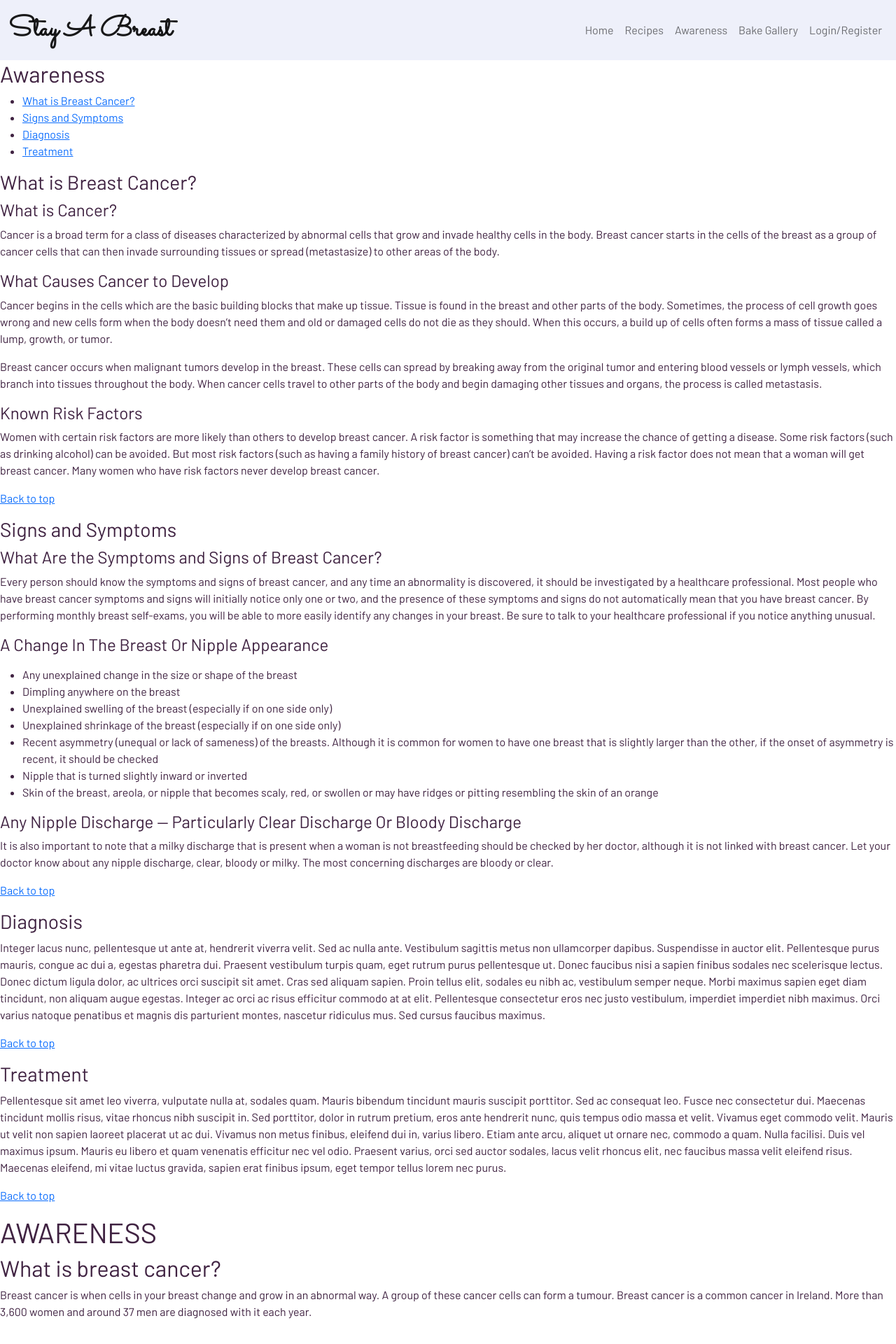
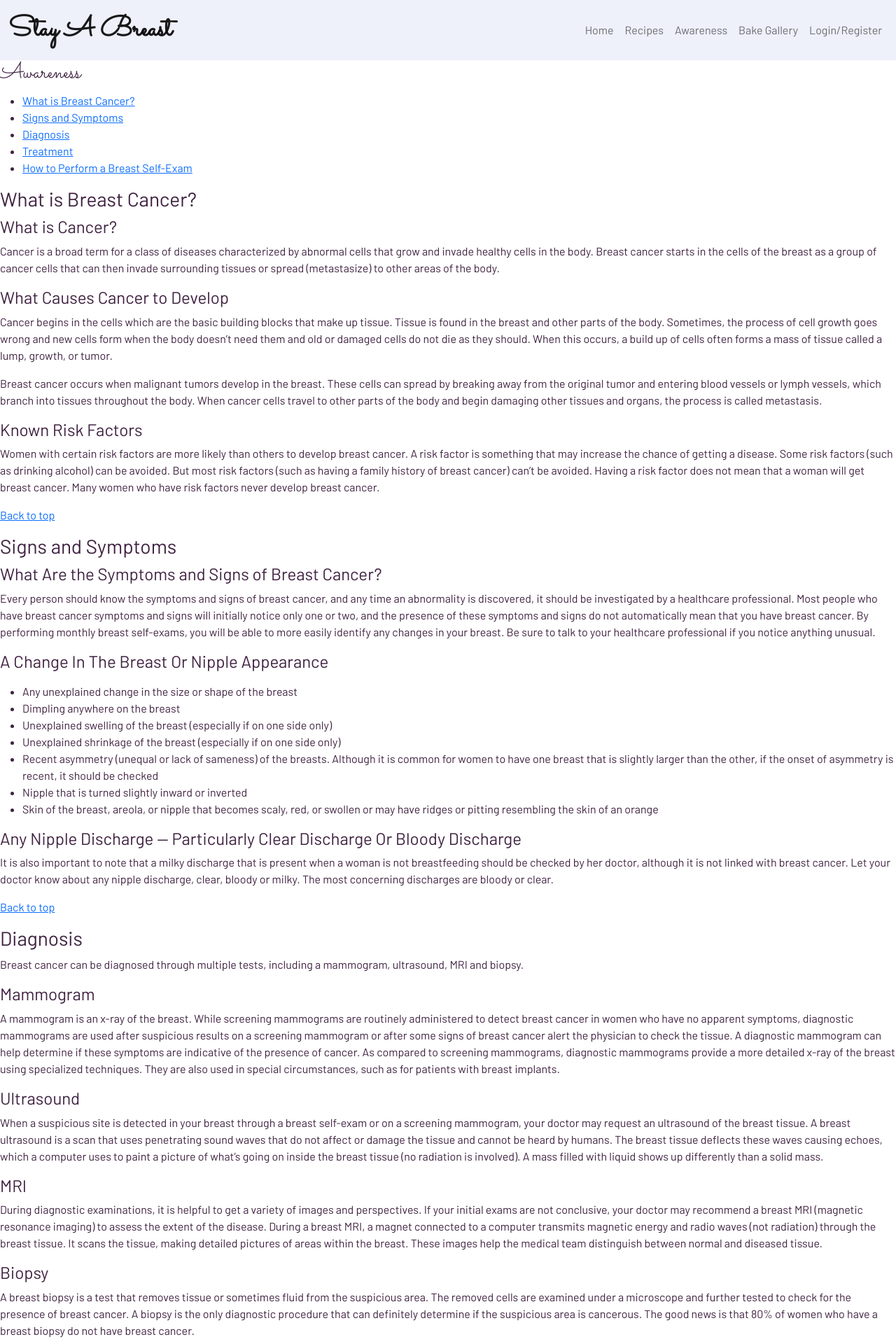
Before and after one commit to Sharon-B/BreastCancerAwarenessBakingApp, a Flask app: page /awareness in a window 1280 px wide. Shown: the top 1920 px of the page at 70% size. Run offline with Flask 2, Linux system fonts and the light colour scheme; some libraries are stand-ins or nearby versions.

Commit message:
Updated content for the awareness page

```diff
--- a/templates/awareness.html
+++ b/templates/awareness.html
@@ -1,7 +1,7 @@
 {% extends "base.html" %}
 {% block content %}
 
-<h2 id="awareness-header">Awareness</h2>
+<h2 class="gallery-text" id="awareness-header">Awareness</h2>
 
 <ul>
     <li>
@@ -16,8 +16,11 @@
     <li>
         <a href="#treatment">Treatment</a>
     </li>
+    <li>
+        <a href="#breastexam">How to Perform a Breast Self-Exam</a>
+    </li>
 </ul>
-
+<!-- source: https://www.nationalbreastcancer.org/about-breast-cancer/ -->
 <h3 id="what-is-breast-cancer">What is Breast Cancer?</h3>
 
 <h4>What is Cancer?</h4>
@@ -76,35 +79,70 @@
 
 <h3 id="diagnosis">Diagnosis</h3>
 <p>
-    Integer lacus nunc, pellentesque ut ante at, hendrerit viverra velit. Sed ac nulla ante. Vestibulum sagittis metus non ullamcorper dapibus. Suspendisse in auctor elit. Pellentesque purus mauris, congue ac dui a, egestas pharetra dui. Praesent vestibulum turpis quam, eget rutrum purus pellentesque ut. Donec faucibus nisi a sapien finibus sodales nec scelerisque lectus. Donec dictum ligula dolor, ac ultrices orci suscipit sit amet. Cras sed aliquam sapien. Proin tellus elit, sodales eu nibh ac, vestibulum semper neque. Morbi maximus sapien eget diam tincidunt, non aliquam augue egestas. Integer ac orci ac risus efficitur commodo at at elit. Pellentesque consectetur eros nec justo vestibulum, imperdiet imperdiet nibh maximus. Orci varius natoque penatibus et magnis dis parturient montes, nascetur ridiculus mus. Sed cursus faucibus maximus.
+    Breast cancer can be diagnosed through multiple tests, including a mammogram, ultrasound, MRI and biopsy.
 </p>
+<h4>Mammogram</h4>
+<p>
+    A mammogram is an x-ray of the breast. While screening mammograms are routinely administered to detect breast cancer in women who have no apparent symptoms, diagnostic mammograms are used after suspicious results on a screening mammogram or after some signs of breast cancer alert the physician to check the tissue. A diagnostic mammogram can help determine if these symptoms are indicative of the presence of cancer. As compared to screening mammograms, diagnostic mammograms provide a more detailed x-ray of the breast using specialized techniques. They are also used in special circumstances, such as for patients with breast implants.
+</p>
+<h4>Ultrasound</h4>
+<p>
+    When a suspicious site is detected in your breast through a breast self-exam or on a screening mammogram, your doctor may request an ultrasound of the breast tissue. A breast ultrasound is a scan that uses penetrating sound waves that do not affect or damage the tissue and cannot be heard by humans. The breast tissue deflects these waves causing echoes, which a computer uses to paint a picture of what’s going on inside the breast tissue (no radiation is involved). A mass filled with liquid shows up differently than a solid mass.
+</p>
+<h4>MRI</h4>
+<p>
+    During diagnostic examinations, it is helpful to get a variety of images and perspectives. If your initial exams are not conclusive, your doctor may recommend a breast MRI (magnetic resonance imaging) to assess the extent of the disease.
+
+    During a breast MRI, a magnet connected to a computer transmits magnetic energy and radio waves (not radiation) through the breast tissue. It scans the tissue, making detailed pictures of areas within the breast. These images help the medical team distinguish between normal and diseased tissue.
+</p>
+<h4>Biopsy</h4>
+<p>
+    A breast biopsy is a test that removes tissue or sometimes fluid from the suspicious area. The removed cells are examined under a microscope and further tested to check for the presence of breast cancer. A biopsy is the only diagnostic procedure that can definitely determine if the suspicious area is cancerous.
+
+    The good news is that 80% of women who have a breast biopsy do not have breast cancer.
+</p>
+
 <p>
     <a href="#awareness-header">Back to top</a>
 </p>
 
 <h3 id="treatment">Treatment</h3>
 <p>
-    Pellentesque sit amet leo viverra, vulputate nulla at, sodales quam. Mauris bibendum tincidunt mauris suscipit porttitor. Sed ac consequat leo. Fusce nec consectetur dui. Maecenas tincidunt mollis risus, vitae rhoncus nibh suscipit in. Sed porttitor, dolor in rutrum pretium, eros ante hendrerit nunc, quis tempus odio massa et velit. Vivamus eget commodo velit. Mauris ut velit non sapien laoreet placerat ut ac dui. Vivamus non metus finibus, eleifend dui in, varius libero. Etiam ante arcu, aliquet ut ornare nec, commodo a quam. Nulla facilisi. Duis vel maximus ipsum. Mauris eu libero et quam venenatis efficitur nec vel odio. Praesent varius, orci sed auctor sodales, lacus velit rhoncus elit, nec faucibus massa velit eleifend risus. Maecenas eleifend, mi vitae luctus gravida, sapien erat finibus ipsum, eget tempor tellus lorem nec purus.
+    In general, there are five treatment options, and most treatment plans include a combination of the following: surgery, radiation, hormone therapy, chemotherapy, and targeted therapies. Some are local, targeting just the area around the tumor. Others are systemic, targeting your whole body with cancer fighting agents.
 </p>
+<p>
+    For further information around treatment options please visit
+    <a href="https://www.nationalbreastcancer.org/breast-cancer-treatment/">National Breast Cancer Foundation, Inc.</a>
+</p>
+<p>
+    <a href="#awareness-header">Back to top</a>
+</p>
+<h3 id="breastexam">How to Perform a Breast Self-Exam</h3>
+<p>
+    Adult women of all ages are encouraged to perform breast self-exams at least once a month.
+</p>
+<h4>In the Shower</h4>
+<p>
+    With the pads/flats of your 3 middle fingers, check the entire breast and armpit area pressing down with light, medium, and firm pressure. Check both breasts each month feeling for any lump, thickening, hardened knot, or any other breast changes.
+</p>
+<h4>In Front of a Mirror</h4>
+<p>
+    Visually inspect your breasts with your arms at your sides. Next, raise your arms high overhead.
+
+    Look for any changes in the contour, any swelling, or dimpling of the skin, or changes in the nipples. Next, rest your palms on your hips and press firmly to flex your chest muscles. Left and right breasts will not exactly match—few women’s breasts do, so look for any dimpling, puckering, or changes, particularly on one side.
+</p>
+<h4>Lying Down</h4>
+<p>
+    When lying down, the breast tissue spreads out evenly along the chest wall. Place a pillow under your right shoulder and your right arm behind your head. Using your left hand, move the pads of your fingers around your right breast gently covering the entire breast area and armpit.
+
+    Use light, medium, and firm pressure. Squeeze the nipple; check for discharge and lumps. Repeat these steps for your left breast.
+</p>
+
 <p>
     <a href="#awareness-header">Back to top</a>
 </p>
 
 
-<h1>AWARENESS</h1>
-<!-- After reviewing the content on HSE, this may need more than one page or navigation tabs for 1 page due to extra content in HSE website on 'treatments, screening & self management -->
-<h2>What is breast cancer?</h2>
-<!-- source:  https://www.cancer.ie/cancer-information-and-support/cancer-types/breast-cancer -->
-<p>
-    Breast cancer is when cells in your breast change and grow in an abnormal way. A group
-    of these cancer cells can form a tumour. Breast cancer is a common cancer in Ireland.
-    More than 3,600 women and around 37 men are diagnosed with it each year.
-</p>
-
-<br>
-<h2>Current statistics in Ireland:</h2>
-<!-- Source: from Breast Cancer Ireland - https://www.breastcancerireland.com/education-awareness/facts-and-figures/ -->
-
 
 
 {% endblock %}
```
